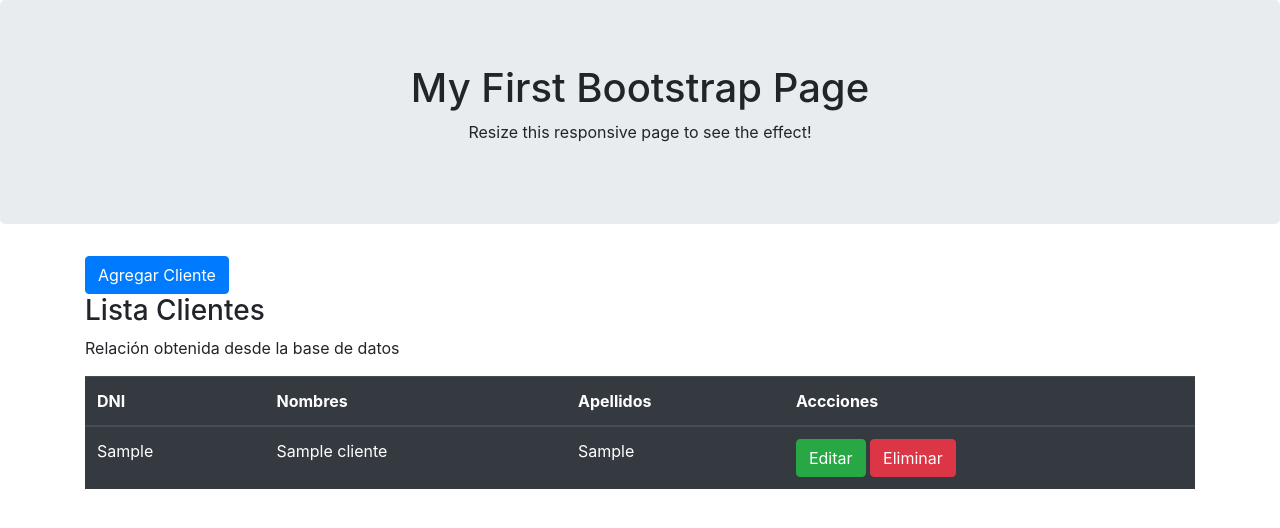
After one commit to jomarbp/proyectos_web_php_apoyo_2025II, a PHP site: page / in a window 1280 px wide. The commit adds this page. Shown: the top 528 px of the page. Run offline with PHP 8.4, Linux system fonts and the light colour scheme; tables that the repository leaves empty or names only in its code hold one stand-in row (values such as "Sample post").

Commit message:
Add files via upload

```diff
--- a/actualizar_cliente.php
+++ b/actualizar_cliente.php
@@ -10,7 +10,7 @@
     $stmt->execute();
     if ($stmt->rowCount() > 0) {
         echo "Registro actualizado correctamente.";
-        header("Location: listaclientes.php?mensaje=actualizado");
+        header("Location: index.php?mensaje=actualizado");
     } else {
         echo "No se pudo actualizar el registro.";
     }
--- a/eliminar_cliente.php
+++ b/eliminar_cliente.php
@@ -6,7 +6,7 @@
     $stmt->execute();
     if ($stmt->rowCount() > 0) {
         echo "Registro eliminado correctamente.";
-        header("Location: listaclientes.php?mensaje=eliminado");
+        header("Location: index.php?mensaje=eliminado");
     } else {
         echo "No se pudo eliminar el registro.";
     }
--- /dev/null
+++ b/index.php
@@ -0,0 +1,107 @@
+<!DOCTYPE html>
+<html lang="en">
+<?php include 'config.php' ?>
+
+<head>
+    <title>Bootstrap Example</title>
+    <meta charset="utf-8">
+    <meta name="viewport" content="width=device-width, initial-scale=1">
+    <link rel="stylesheet" href="https://cdn.jsdelivr.net/npm/bootstrap@4.6.2/dist/css/bootstrap.min.css">
+    <script src="https://cdn.jsdelivr.net/npm/jquery@3.7.1/dist/jquery.slim.min.js"></script>
+    <script src="https://cdn.jsdelivr.net/npm/popper.js@1.16.1/dist/umd/popper.min.js"></script>
+    <script src="https://cdn.jsdelivr.net/npm/bootstrap@4.6.2/dist/js/bootstrap.bundle.min.js"></script>
+</head>
+
+<body>
+
+    <div class="jumbotron text-center">
+        <h1>My First Bootstrap Page</h1>
+        <p>Resize this responsive page to see the effect!</p>
+    </div>
+
+
+    <div class="container">
+        <div class="row">
+            <div class="col-sm-12">
+
+                <a href="formulario_registro_cliente.php" class="btn btn-primary">Agregar Cliente</a>
+
+                <h3>Lista Clientes</h3>
+                <p>Relación obtenida desde la base de datos</p>
+
+                <?php
+                    if(isset($_GET['mensaje']) and $_GET['mensaje']=='actualizado'){
+                ?>
+                <div class="alert alert-success alert-dismissible fade show">
+                    <button type="button" class="close" data-dismiss="alert">&times;</button>
+                    <strong>Hecho!</strong> El usuarios fue actualizado.
+                </div>
+                <?php
+                    }
+                ?>
+
+                 <?php
+                    if(isset($_GET['mensaje']) and $_GET['mensaje']=='eliminado'){
+                ?>
+                <div class="alert alert-danger alert-dismissible fade show">
+                    <button type="button" class="close" data-dismiss="alert">&times;</button>
+                    <strong>Hecho!</strong> El usuarios fue Eliminado.
+                </div>
+                <?php
+                    }
+                ?>
+                 <?php
+                    if(isset($_GET['mensaje']) and $_GET['mensaje']=='insertado'){
+                ?>
+                <div class="alert alert-info alert-dismissible fade show">
+                    <button type="button" class="close" data-dismiss="alert">&times;</button>
+                    <strong>Hecho!</strong> El usuarios fue Agregado.
+                </div>
+                <?php
+                    }
+                ?>
+
+
+                <?php
+                $stmt = $conexion->prepare("select * from cliente");
+                $stmt->execute();
+                $resultado = $stmt->fetchAll();
+                ?>
+                <table class="table table-dark">
+                    <thead>
+                        <tr>
+                            <th>DNI</th>
+                            <th>Nombres</th>
+                            <th>Apellidos</th>
+                            <th>Accciones</th>
+                        </tr>
+                    </thead>
+                    <?php
+                    foreach ($resultado as $fila) {
+                        ?>
+                        <tbody>
+                            <tr>
+                                <td><?php echo $fila['dni']; ?></td>
+                                <td><?php echo $fila['nombre']; ?></td>
+                                <td><?php echo $fila['apellido']; ?></td>
+                                <td>
+                                    <a href="formulario_actualizar_cliente.php?dni=<?php echo $fila['dni']; ?>"
+                                        class="btn btn-success">Editar</a>
+                                    <a href="eliminar_cliente.php?dni=<?php echo $fila['dni']; ?>"
+                                        class="btn btn-danger">Eliminar</a>
+                                </td>
+                            </tr>
+                        </tbody>
+
+                        <?php
+                    }
+                    ?>
+                </table>
+            </div>
+
+        </div>
+    </div>
+
+</body>
+
+</html>
```
Also changed, not shown: formulario_registro_cliente.php (added, +44 -0 lines), registrar_cliente.php (added, +17 -0 lines).
